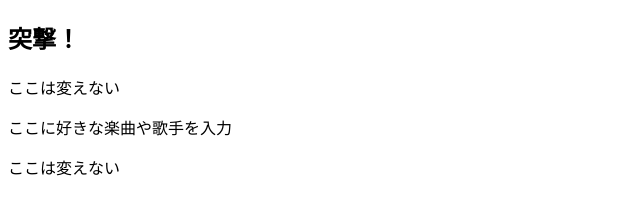
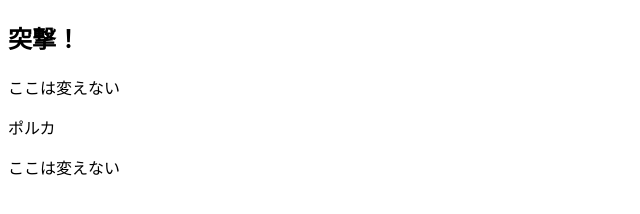
Before and after one commit to ryuga-sato/TestConflict, a plain HTML site: page index.html in a window 1280 px wide. Shown: the whole page, without its empty margins (0-640 px from the left). Drawn offline with Linux system fonts and the light colour scheme.

Commit message:
[modify]index.html

```diff
--- a/index.html
+++ b/index.html
@@ -6,7 +6,7 @@
 <body>
 <h2> 突撃！ </h2>
 <p>ここは変えない</p>
-<p>ここに好きな楽曲や歌手を入力</p>
+<p>ポルカ</p>
 <p>ここは変えない</p>
 </body>
 </html>
```
